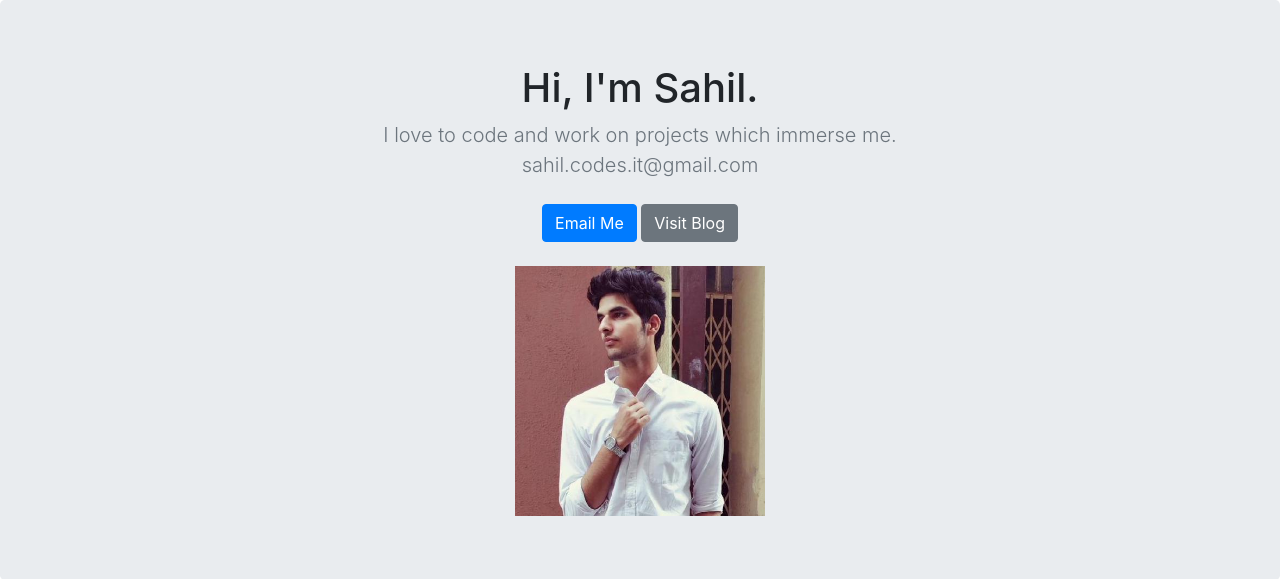
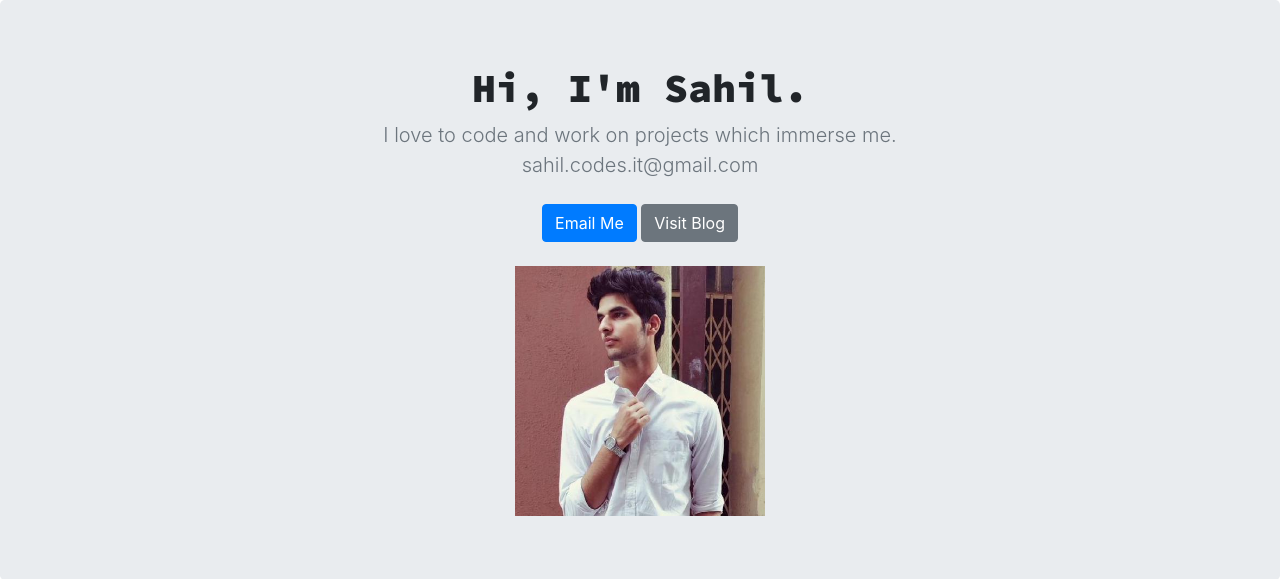
Before and after one commit to SahilChoudhary22/django-portfolio-blog, a Django app: page / in a window 1280 px wide. Shown: the part 56-635 px from the top of the page. Run offline with Django 3.2, Linux system fonts and the light colour scheme; data that the repository does not hold is empty; some libraries are stand-ins or nearby versions.

Commit message:
font edit, job model modified

```diff
--- a/jobs/templates/jobs/home.html
+++ b/jobs/templates/jobs/home.html
@@ -12,10 +12,15 @@
 
     <link rel="canonical" href="https://getbootstrap.com/docs/4.3/examples/album/">
 
+
+
     <!-- Bootstrap core CSS -->
 <link rel="stylesheet" href="https://stackpath.bootstrapcdn.com/bootstrap/4.3.1/css/bootstrap.min.css" integrity="sha384-ggOyR0iXCbMQv3Xipma34MD+dH/1fQ784/j6cY/iJTQUOhcWr7x9JvoRxT2MZw1T" crossorigin="anonymous">
 
 
+  <style>
+    @import url('https://fonts.googleapis.com/css?family=Source+Code+Pro:900&display=swap');
+  </style>
     <style>
       .bd-placeholder-img {
         font-size: 1.125rem;
@@ -34,9 +39,11 @@
     </style>
     <!-- Custom styles for this template -->
     <link href="album.css" rel="stylesheet">
+    <link href="{% static 'custom.css' %}" rel ="stylesheet" type="text/css" media="screen">
   </head>
   <body>
     <header>
+
   <nav class="navbar navbar-expand-lg navbar-dark bg-dark">
   <a class="navbar-brand" href="{% url 'home' %}">Sahil Choudhary</a>
   <button class="navbar-toggler" type="button" data-toggle="collapse" data-target="#navbarNavAltMarkup" aria-controls="navbarNavAltMarkup" aria-expanded="false" aria-label="Toggle navigation">
@@ -57,7 +64,8 @@
 
   <section class="jumbotron text-center">
     <div class="container">
-      <h1 class="jumbotron-heading">Hi, I'm Sahil.</h1>
+
+      <h1 class="jumbotron-heading" id="namevalafont" >Hi, I'm Sahil.</h1>
       <p class="lead text-muted">I love to code and work on projects which immerse me.<br />sahil.codes.it@gmail.com</p>
       <p>
         <a href="mailto:sahil.codes.it@gmail.com" class="btn btn-primary my-2">Email Me</a>
@@ -77,6 +85,7 @@
           <div class="card mb-4 shadow-sm">
             <img class="bd-placeholder-img card-img-top" width="100%" height="225" xmlns="http://www.w3.org/2000/svg" preserveAspectRatio="xMidYMid slice" focusable="false" role="img" src="{{job.image.url}}"></svg>
             <div class="card-body">
+              <h5>{{ job.title }}</h5>
               <p class="card-text">{{ job.summary }}</p>
               <div class="d-flex justify-content-between align-items-center">
                 <div class="btn-group">
--- /dev/null
+++ b/portfolio/static/custom.css
@@ -0,0 +1,9 @@
+.jumbotron h1,
+.jumbotron .h1,
+#namevalafont {
+    font-family: 'Source Code Pro', monospace;
+}
+
+.jumbotron-heading {
+    font-family: 'Source Code Pro', monospace;
+}
```
Also changed, not shown: jobs/models.py (+7 -3 lines), jobs/templates/jobs/custom.css (added, +9 -0 lines), jobs/migrations/0002_job_title.py (added).
